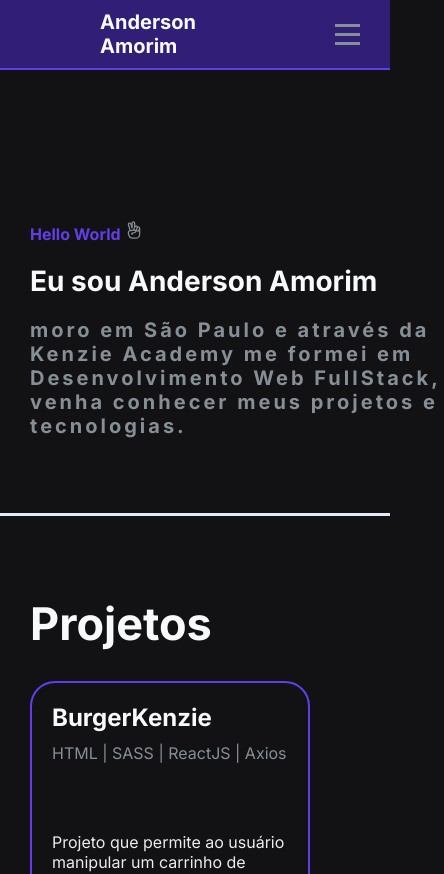
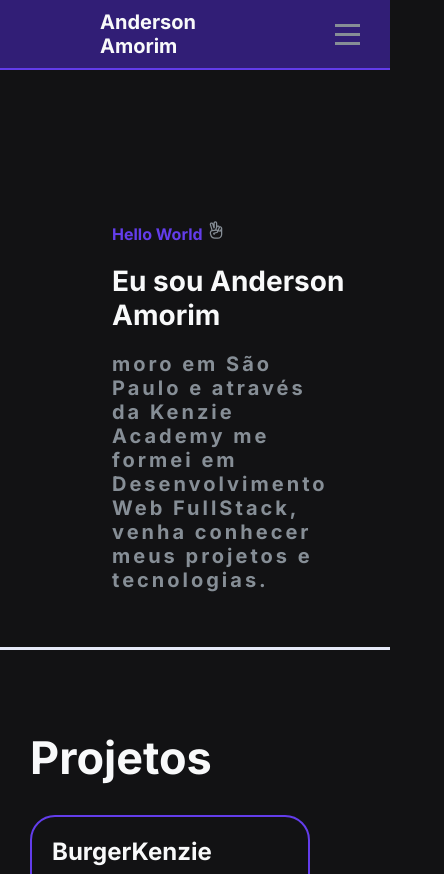
Before and after one commit to Kenzie-Academy-Brasil-Developers/Portifolio-AnddAmorim, a React (Vite) app: page / in a window 390 px wide. Shown: the top 874 px of the page, 444 px wide, since content can reach past the window. Built offline with nearby package versions, Linux system fonts and the light colour scheme.

Commit message:
+ ajustes de mobile

```diff
--- a/src/Components/Home/styles.module.scss
+++ b/src/Components/Home/styles.module.scss
@@ -15,7 +15,6 @@ section {
     }
 
     .divMySelf {
-      width: 130%;
       margin-top: 50px;
 
       .helloWorld {
@@ -57,13 +56,15 @@ section {
 
 
 .divMySelf {
-    width: 100%;
-    margin: 50px 0;
+    margin: 30px 0;
     .helloWorld {
         margin-bottom: 10px;
     }
-
+    h1{
+      width: 250px;
+    }
     .parag {
+      width: min-content;
         .smile {
             position: static;
             display: block;
--- a/src/Components/Media/styles.module.scss
+++ b/src/Components/Media/styles.module.scss
@@ -56,7 +56,7 @@
     display: flex;
     align-items: center;
     justify-content: center;
-    gap: 60px;
+    gap: 40px;
     margin-bottom: 60px;
 
     a {
```
